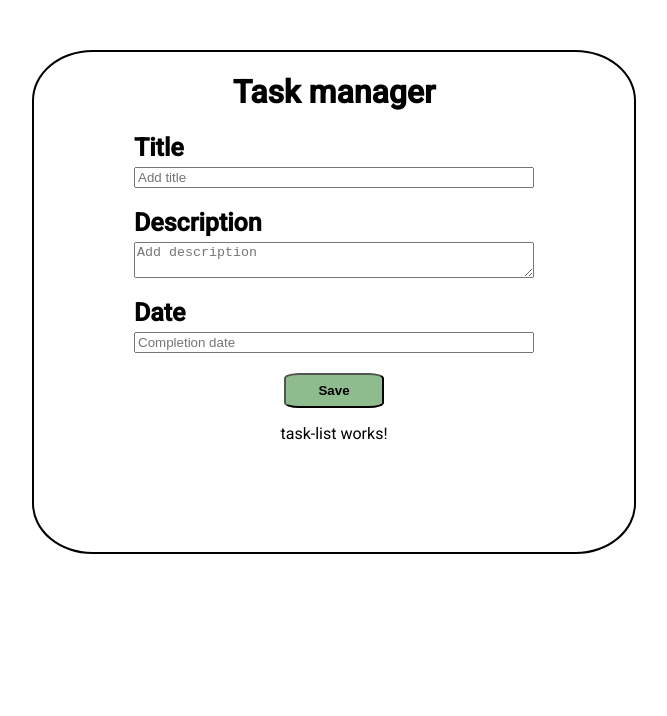
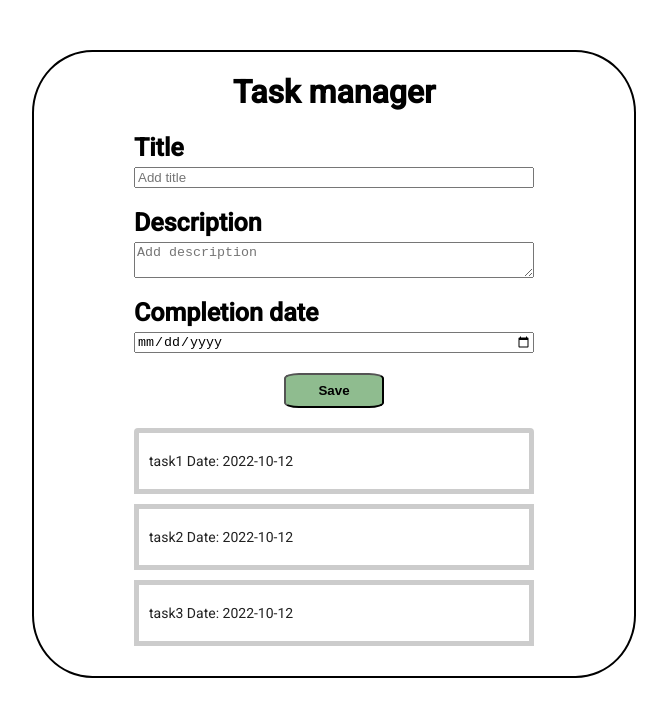
Before and after one commit to PashaZhelezyaka/Manager-Task, an Angular app: page / in a window 1280 px wide. Shown: the top 716 px of the page, without its empty margins (306-973 px from the left). Built offline with nearby package versions, Linux system fonts and the light colour scheme.

Commit message:
task list, drop task

```diff
--- a/src/app/components/home/home.component.css
+++ b/src/app/components/home/home.component.css
@@ -1,7 +1,6 @@
 .container {
   max-width: 600px;
   min-width: 400px;
-  max-height: 600px;
   min-height: 500px;
   border: 2px solid black;
   margin: 50px auto;
--- a/src/app/components/home/home.component.html
+++ b/src/app/components/home/home.component.html
@@ -8,8 +8,8 @@
     </small>
     <label>Description</label>
     <textarea type="text" formControlName="description" placeholder="Add description"></textarea>
-    <label>Date</label>
-    <input type="text" formControlName="date" placeholder="Completion date"/>
+    <label>Completion date</label>
+    <input type="date" formControlName="date" placeholder="Completion date"/>
     <small *ngIf="form.controls['date'].invalid && form.controls['date'].touched">
       Please enter task completion date
     </small>
--- a/src/app/components/task-list/task-list.component.css
+++ b/src/app/components/task-list/task-list.component.css
@@ -0,0 +1,54 @@
+.example-list {
+  margin: 20px auto;
+  width: 400px;
+  max-width: 100%;
+  /*border: solid 1px #ccc;*/
+  min-height: 60px;
+  display: block;
+  background: white;
+  border-radius: 4px;
+  overflow: hidden;
+}
+
+.example-box {
+  margin-bottom: 10px;
+  padding: 20px 10px;
+  /*border-bottom: solid 1px #ccc;*/
+  border: solid 5px #ccc;
+  color: rgba(0, 0, 0, 0.87);
+  display: flex;
+  flex-direction: row;
+  align-items: center;
+  justify-content: space-between;
+  box-sizing: border-box;
+  cursor: pointer;
+  background: white;
+  font-size: 14px;
+}
+
+.cdk-drag-preview {
+  box-sizing: border-box;
+  border-radius: 4px;
+  box-shadow: 0 5px 5px -3px rgba(0, 0, 0, 0.2),
+  0 8px 10px 1px rgba(0, 0, 0, 0.14),
+  0 3px 14px 2px rgba(0, 0, 0, 0.12);
+}
+
+.cdk-drag-animating {
+  transition: transform 250ms cubic-bezier(0, 0, 0.2, 1);
+}
+
+.example-box:last-child {
+  /*border: none;*/
+}
+
+.example-list.cdk-drop-list-dragging .example-box:not(.cdk-drag-placeholder) {
+  transition: transform 250ms cubic-bezier(0, 0, 0.2, 1);
+}
+
+.example-custom-placeholder {
+  background: #ccc;
+  border: dotted 3px #999;
+  min-height: 60px;
+  transition: transform 250ms cubic-bezier(0, 0, 0.2, 1);
+}
--- a/src/app/components/task-list/task-list.component.html
+++ b/src/app/components/task-list/task-list.component.html
@@ -1 +1,6 @@
-<p>task-list works!</p>
+<div cdkDropList class="example-list" (cdkDropListDropped)="drop($event)">
+  <div class="example-box" *ngFor="let task of tasks; let i = index" cdkDrag>
+    <div class="example-custom-placeholder" *cdkDragPlaceholder></div>
+    {{task.title}} Date: {{task.date}}
+  </div>
+</div>
--- a/src/app/components/task-list/task-list.component.ts
+++ b/src/app/components/task-list/task-list.component.ts
@@ -1,4 +1,7 @@
 import { Component, OnInit } from '@angular/core';
+import { CdkDragDrop, moveItemInArray } from '@angular/cdk/drag-drop';
+import { TaskList } from "../../../interface/interface";
+
 
 @Component({
   selector: 'app-task-list',
@@ -12,4 +15,14 @@ export class TaskListComponent implements OnInit {
   ngOnInit(): void {
   }
 
+  tasks: TaskList[] = [
+    {id: Date.now() ,title: "task1", description: "learn ng", date:"2022-10-12"},
+    {id: Date.now() ,title: "task2", description: "learn ts", date:"2022-10-12"},
+    {id: Date.now() ,title: "task3", description: "learn ngrx", date:"2022-10-12"},
+  ];
+
+  drop(event: CdkDragDrop<string[]>) {
+    moveItemInArray(this.tasks, event.previousIndex, event.currentIndex);
+  }
+
 }
--- /dev/null
+++ b/src/interface/interface.ts
@@ -0,0 +1,6 @@
+export interface TaskList {
+  id: number,
+  title: string,
+  description: string,
+  date: string
+}
```
